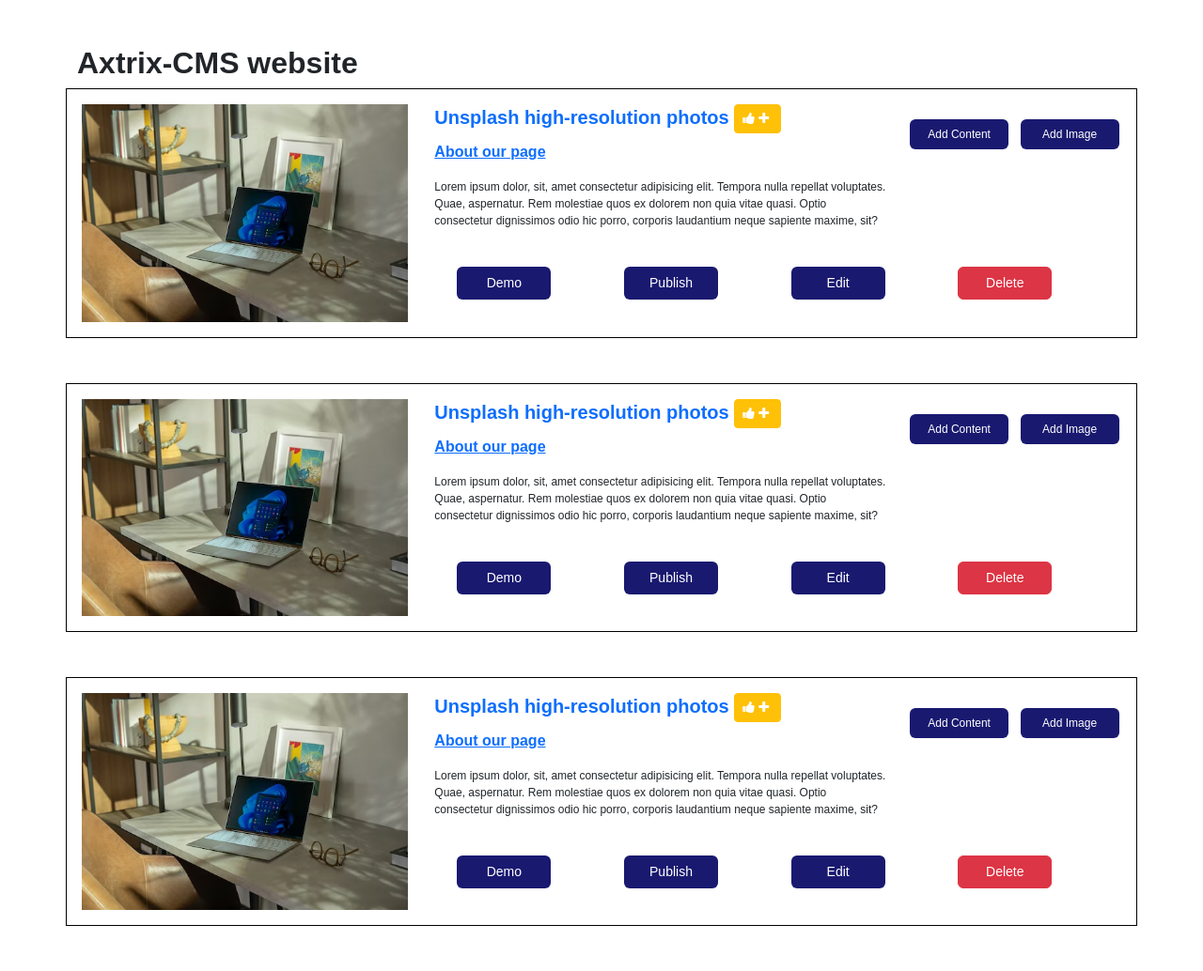
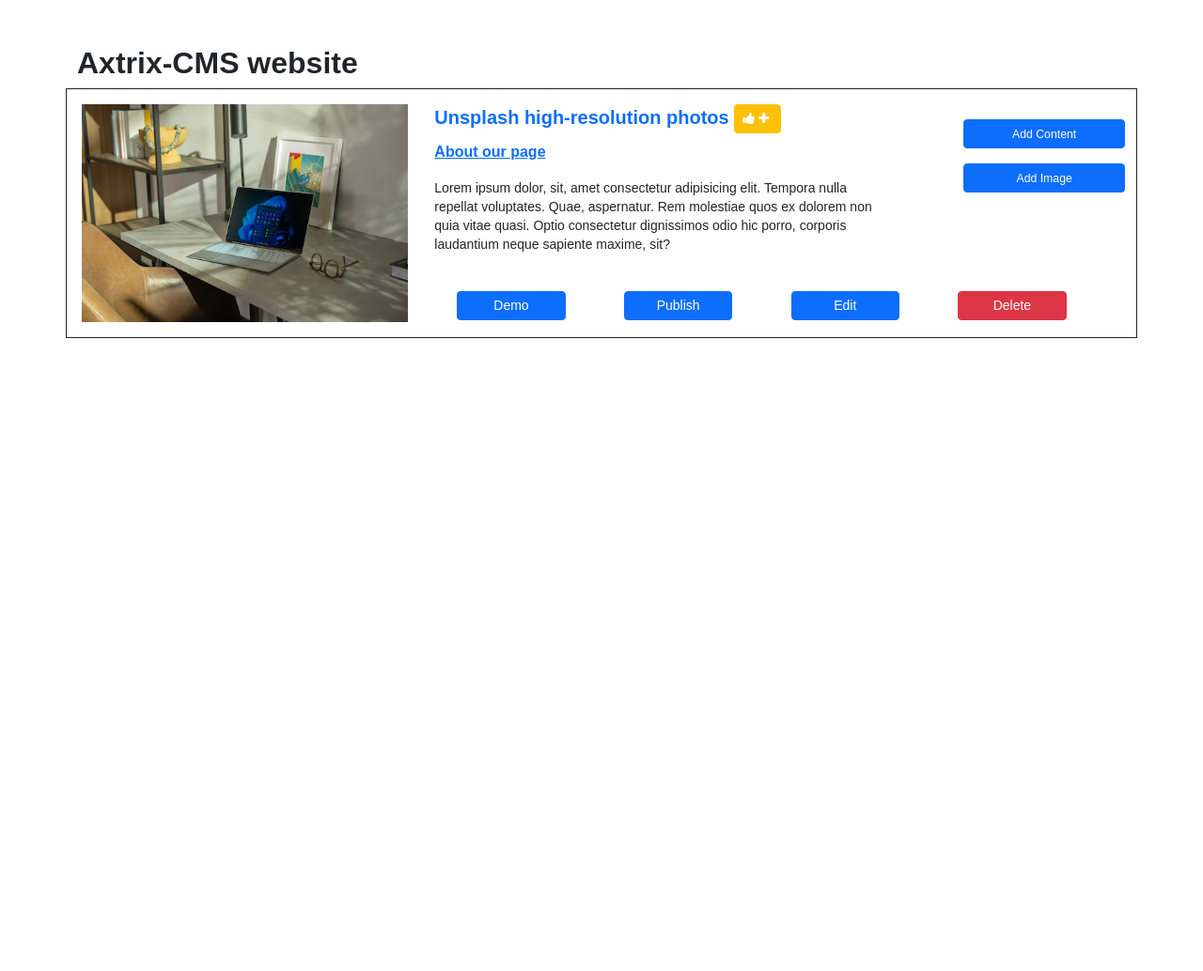
Before and after one commit to prbht123/DjangoProjectTemplates, a Django app: page /service/ in a window 1280 px wide. Shown: the whole page at 94% size. After the commit the page ends 360 px from the top, so only its background shows below. Run offline with Django 4.2, Linux system fonts and the light colour scheme.

Commit message:
Implemented changes in service template

```diff
--- a/newproject/templateApp/static/css/service_template.css
+++ b/newproject/templateApp/static/css/service_template.css
@@ -1,33 +1,3 @@
 body{
 	font-family: 'Montserrat', sans-serif;;
 }
-.one{
-	border: 1px solid black;
-}
-.two{
-	width: 100%;
-}
-.three{
-	font-size: 12px;
-}
-.four{
-	background-color: #191970;
-	font-size: 12px;
-	width:105px;
-	color: white;
-}
-.five{
-	background-color:#191970;
-	width:100px;
-	font-size: 14px;
-	color: white;
-}
-.six{
-	width:100px;
-	font-size: 14px;
-}
-.btn:hover{
-	border: 1px solid black;
-	transition: 0.5;
-	color: black;
-}
--- a/newproject/templateApp/templates/service_template.html
+++ b/newproject/templateApp/templates/service_template.html
@@ -7,107 +7,44 @@
 		<title>Page2</title>
 		<link href="https://cdn.jsdelivr.net/npm/bootstrap@5.2.1/dist/css/bootstrap.min.css" rel="stylesheet" integrity="sha384-iYQeCzEYFbKjA/T2uDLTpkwGzCiq6soy8tYaI1GyVh/UjpbCx/TYkiZhlZB6+fzT" crossorigin="anonymous">
 		<link rel="stylesheet" href="https://cdnjs.cloudflare.com/ajax/libs/font-awesome/4.7.0/css/font-awesome.min.css">
-		<link rel="stylesheet" type="text/css" href="{% static 'css/service_template.css' %}">
+
 	</head>
-	<body>
+	<body style="font-family:'Montserrat',sans-serif;">
 		<div class="container my-5">
 			<h2 class="fw-bold">Axtrix-CMS website</h2>
-			<div class="row d-flex one">
+			<div class="row d-flex border border-dark">
 				<div class="col-xs-4 col-sm-4 col-md-4 col-md-4 p-3">
-					<img src="{% static 'image/unslash_1.avif' %}"class="two">
+					<img src="{% static 'image/unslash_1.avif' %}"class="w-100">
 				</div>
 				<div class="col-xs-8 col-sm-8 col-md-8 col-lg-8 py-3">
 					<div class="row d-flex">
 						<div class="col-xs-8 col-sm-8 col-md-8 col-lg-8"><h5 class="fw-bold"><a href="#" class="text-decoration-none">Unsplash high-resolution photos</a>
 						<a href="" class="btn btn-warning btn-sm"><i class="fa fa-thumbs-up text-white"></i><i class="fa fa-plus px-1 text-white"></i></a></h5>
 						<p class="fw-bold"><a href="">About our page</a></p>
-						<p class="three">Lorem ipsum dolor, sit, amet consectetur adipisicing elit. Tempora nulla repellat voluptates. Quae, aspernatur. Rem molestiae quos ex dolorem non quia vitae quasi. Optio consectetur dignissimos odio hic porro, corporis laudantium neque sapiente maxime, sit?</p>
+						<p class="lh-sm"><small>Lorem ipsum dolor, sit, amet consectetur adipisicing elit. Tempora nulla repellat voluptates. Quae, aspernatur. Rem molestiae quos ex dolorem non quia vitae quasi. Optio consectetur dignissimos odio hic porro, corporis laudantium neque sapiente maxime, sit?</small></p>
 					</div>
 					<div class="col-xs-4 col-sm-4 col-md-4 col-md-4 ">
-						<a href="" class="btn me-2 mt-3 four">Add Content</a>
-						<a href="" class="btn mt-3 four">Add Image</a>
+						<a href="" class="btn btn-sm mt-3 w-75 btn-primary float-end"><small>Add Content</small></a>
+						<a href="" class="btn btn-sm mt-3 w-75 btn-primary float-end"><small>Add Image</small></a>
 					</div>
 				</div>
 				<div class="row d-flex justify-content-center px-4">
 					<div class="col-xs-3 col-sm-3 col-md-3 col-lg-3">
-						<a href="" class="btn mt-4 five">Demo</a>
+						<a href="" class="btn btn-sm mt-4 w-75 btn-primary">Demo</a>
 					</div>
 					<div class="col-xs-3 col-sm-3 col-md-3 col-lg-3">
-						<a href="" class="btn mt-4 five" >Publish</a>
+						<a href="" class="btn btn-sm mt-4 w-75 btn-primary" >Publish</a>
 					</div>
 					<div class="col-xs-3 col-sm-3 col-md-3 col-lg-3">
-						<a href="" class="btn mt-4 five">Edit</a>
+						<a href="" class="btn btn-sm mt-4 w-75 btn-primary">Edit</a>
 					</div>
 					<div class="col-xs-3 col-sm-3 col-md-3 col-lg-3">
-						<a href="" class="btn btn-danger mt-4 six">Delete</a>
+						<a href="" class="btn btn-sm btn-danger mt-4 w-75">Delete</a>
 					</div>
 				</div>
 			</div>
 		</div>
-		<div class="row d-flex one mt-5">
-				<div class="col-xs-4 col-sm-4 col-md-4 col-md-4 p-3">
-					<img src="{% static 'image/unslash_1.avif' %}"class="two">
-				</div>
-				<div class="col-xs-8 col-sm-8 col-md-8 col-lg-8 py-3">
-					<div class="row d-flex">
-						<div class="col-xs-8 col-sm-8 col-md-8 col-lg-8"><h5 class="fw-bold"><a href="#" class="text-decoration-none">Unsplash high-resolution photos</a>
-						<a href="" class="btn btn-warning btn-sm"><i class="fa fa-thumbs-up text-white"></i><i class="fa fa-plus px-1 text-white"></i></a></h5>
-						<p class="fw-bold"><a href="">About our page</a></p>
-						<p class="three">Lorem ipsum dolor, sit, amet consectetur adipisicing elit. Tempora nulla repellat voluptates. Quae, aspernatur. Rem molestiae quos ex dolorem non quia vitae quasi. Optio consectetur dignissimos odio hic porro, corporis laudantium neque sapiente maxime, sit?</p>
-					</div>
-					<div class="col-xs-4 col-sm-4 col-md-4 col-md-4 ">
-						<a href="" class="btn me-2 mt-3 four">Add Content</a>
-						<a href="" class="btn mt-3 four">Add Image</a>
-					</div>
-				</div>
-				<div class="row d-flex justify-content-center px-4">
-					<div class="col-xs-3 col-sm-3 col-md-3 col-lg-3">
-						<a href="" class="btn mt-4 five">Demo</a>
-					</div>
-					<div class="col-xs-3 col-sm-3 col-md-3 col-lg-3">
-						<a href="" class="btn mt-4 five" >Publish</a>
-					</div>
-					<div class="col-xs-3 col-sm-3 col-md-3 col-lg-3">
-						<a href="" class="btn mt-4 five">Edit</a>
-					</div>
-					<div class="col-xs-3 col-sm-3 col-md-3 col-lg-3">
-						<a href="" class="btn btn-danger mt-4 six">Delete</a>
-					</div>
-				</div>
-			</div>
-		</div>
-		<div class="row d-flex one mt-5">
-				<div class="col-xs-4 col-sm-4 col-md-4 col-md-4 p-3">
-					<img src="{% static 'image/unslash_1.avif' %}"class="two">
-				</div>
-				<div class="col-xs-8 col-sm-8 col-md-8 col-lg-8 py-3">
-					<div class="row d-flex">
-						<div class="col-xs-8 col-sm-8 col-md-8 col-lg-8"><h5 class="fw-bold"><a href="#" class="text-decoration-none">Unsplash high-resolution photos</a>
-						<a href="" class="btn btn-warning btn-sm"><i class="fa fa-thumbs-up text-white"></i><i class="fa fa-plus px-1 text-white"></i></a></h5>
-						<p class="fw-bold"><a href="">About our page</a></p>
-						<p class="three">Lorem ipsum dolor, sit, amet consectetur adipisicing elit. Tempora nulla repellat voluptates. Quae, aspernatur. Rem molestiae quos ex dolorem non quia vitae quasi. Optio consectetur dignissimos odio hic porro, corporis laudantium neque sapiente maxime, sit?</p>
-					</div>
-					<div class="col-xs-4 col-sm-4 col-md-4 col-md-4 ">
-						<a href="" class="btn me-2 mt-3 four">Add Content</a>
-						<a href="" class="btn mt-3 four">Add Image</a>
-					</div>
-				</div>
-				<div class="row d-flex justify-content-center px-4">
-					<div class="col-xs-3 col-sm-3 col-md-3 col-lg-3">
-						<a href="" class="btn mt-4 five">Demo</a>
-					</div>
-					<div class="col-xs-3 col-sm-3 col-md-3 col-lg-3">
-						<a href="" class="btn mt-4 five" >Publish</a>
-					</div>
-					<div class="col-xs-3 col-sm-3 col-md-3 col-lg-3">
-						<a href="" class="btn mt-4 five">Edit</a>
-					</div>
-					<div class="col-xs-3 col-sm-3 col-md-3 col-lg-3">
-						<a href="" class="btn btn-danger mt-4 six">Delete</a>
-					</div>
-				</div>
-			</div>
-		</div>
+
 	</div>
 	<script src="https://cdn.jsdelivr.net/npm/bootstrap@5.2.1/dist/js/bootstrap.bundle.min.js" integrity="sha384-u1OknCvxWvY5kfmNBILK2hRnQC3Pr17a+RTT6rIHI7NnikvbZlHgTPOOmMi466C8" crossorigin="anonymous"></script>
 </body>
```
